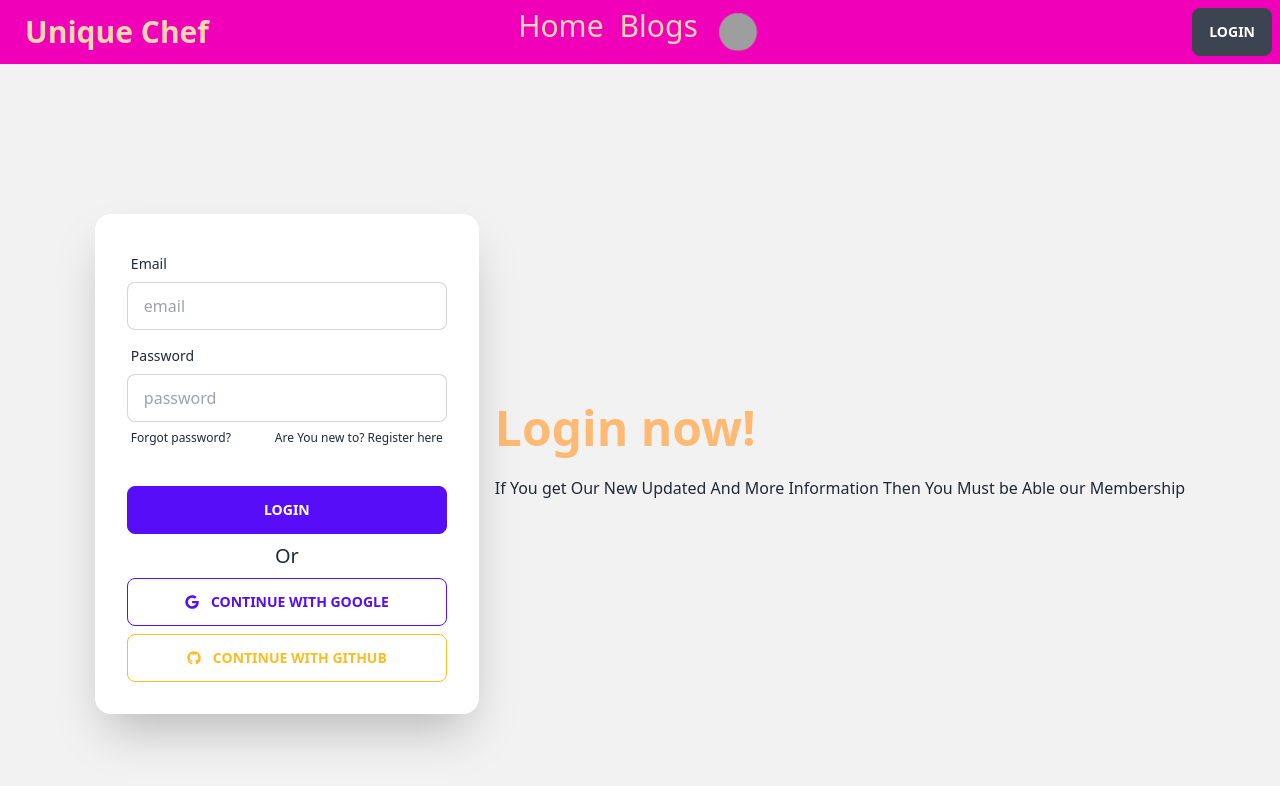
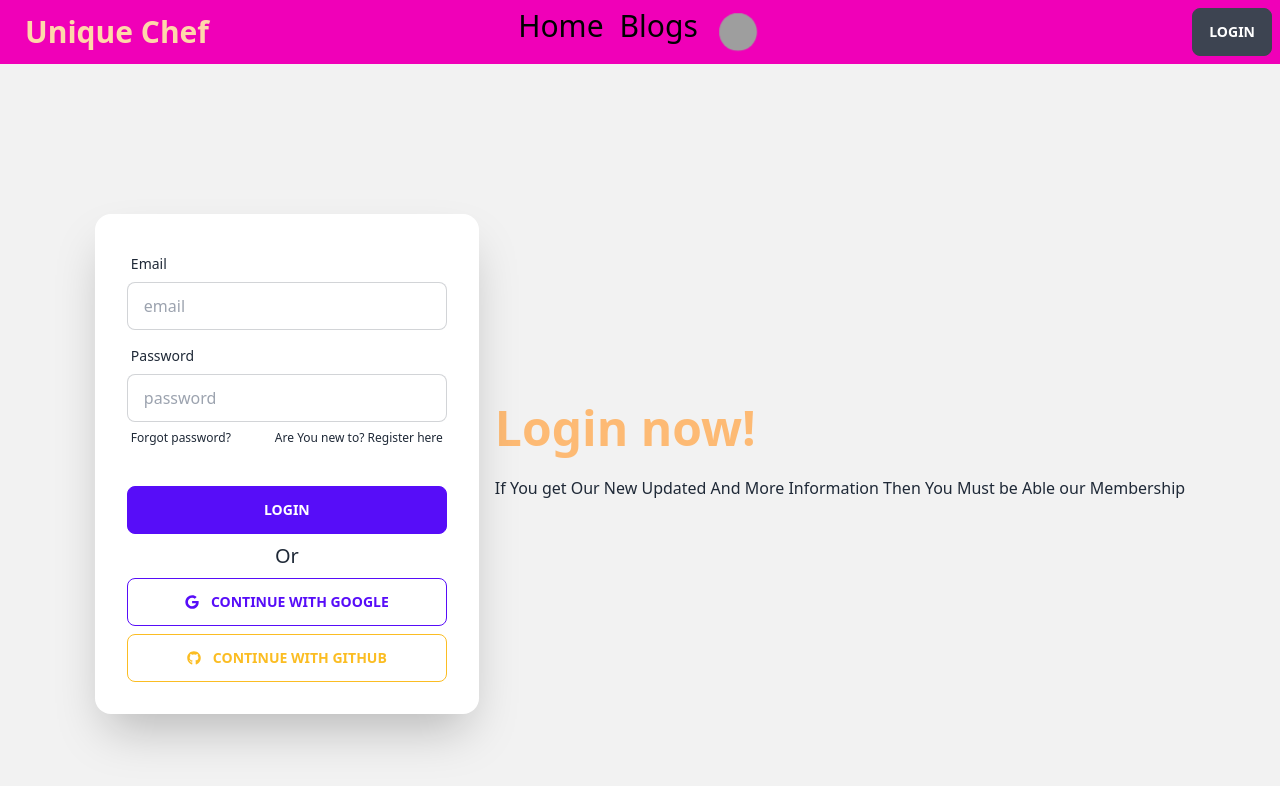
Before and after one commit to UniqueCoderRihan/Unique-Chef, a React (Vite) app: page /login in a window 1280 px wide. Shown: the top 786 px of the page. Built offline with nearby package versions, Linux system fonts and the light colour scheme; no server answers; grey boxes are pictures that could not be loaded.

Commit message:
Active Routes done

```diff
--- a/src/Components/Nabvar/Nabvar.jsx
+++ b/src/Components/Nabvar/Nabvar.jsx
@@ -1,5 +1,5 @@
 import React, { useContext } from 'react';
-import { Link } from 'react-router-dom';
+import { Link, NavLink } from 'react-router-dom';
 import { AuthContex } from '../../AuthProvider/AuthProvider';
 
 const Nabvar = () => {
@@ -21,8 +21,26 @@ const Nabvar = () => {
             </div>
             <div className="navbar-center hidden lg:flex">
                 <ul className="menu menu-horizontal text-3xl px-1 text-orange-200">
-                    <Link to='/'>Home</Link>
-                    <Link className='mx-4' to='/blog'>Blogs</Link>
+
+                    <NavLink
+                    to='/'
+                    style={({ isActive, isPending }) => {
+                        return {
+                          fontWeight: isActive ? "bold" : "",
+                          color: isPending ? "red" : "black",
+                        };
+                      }}
+                    >Home</NavLink>
+                    <NavLink
+                    to='/blog'
+                    style={({ isActive, isPending }) => {
+                        return {
+                          fontWeight: isActive ? "bold" : "",
+                          color: isPending ? "red" : "black",
+                        };
+                      }}
+                    > <span className='mx-4'>Blogs</span> </NavLink>
+
                     <label tabIndex={0} className="btn btn-ghost btn-circle avatar">
                         <div className="w-10 rounded-full className='mx-2'">
                             <img src="https://scontent.fcgp32-1.fna.fbcdn.net/v/t39.30808-6/343562529_1850575275326196_3198939309385702606_n.jpg?_nc_cat=103&ccb=1-7&_nc_sid=09cbfe&_nc_eui2=AeGrtHVNj9AMag3gkBUFg6CJy46jFL_7pdDLjqMUv_ul0L2CYjCosXoa5BnsYfAcnga7047-kIA_eIeL0hYMF8cC&_nc_ohc=xGL05SUiNgcAX_JfGZ7&_nc_ht=scontent.fcgp32-1.fna&oh=00_AfB7eV56NXF9KZVPTudAzeX19Z2B8qQXcLaW6RC-VGx6xQ&oe=64544442" />
```
